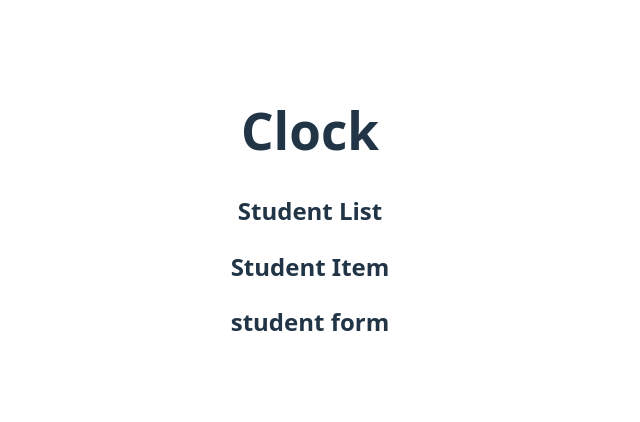
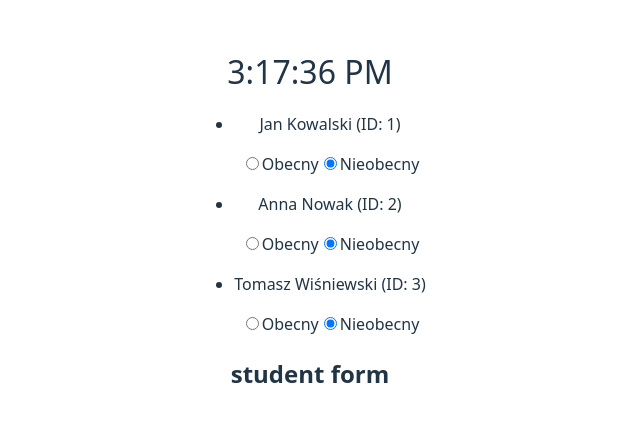
Before and after one commit to wsad4679/bell-buddy, a React (Vite) app: page / in a window 1280 px wide. Shown: the part 186-608 px from the top of the page, without its empty margins (330-970 px from the left). Built offline with nearby package versions, Linux system fonts and the light colour scheme.

Commit message:
Moved components to component folder, Create Student list and item

```diff
--- a/src/App.tsx
+++ b/src/App.tsx
@@ -1,8 +1,7 @@
 import './App.css'
-import Clock from './Clock'
-import StudentList from './StudentList'
-import StudentItem from './StudentItem'
-import AddStudentForm from './AddStudentForm'
+import Clock from './Components/Clock.tsx'
+import StudentList from './Components/StudentList.tsx'
+import AddStudentForm from './Components/AddStudentForm.tsx'
 
 function App() {
 
@@ -13,7 +12,6 @@ function App() {
 
       <StudentList/>
 
-      <StudentItem/>
 
       <AddStudentForm/>
     </>
--- a/src/Clock.tsx
+++ /dev/null
@@ -1,11 +0,0 @@
-const Clock = () =>
-{
-
-
-    return(
-        <h1>Clock</h1>
-    )
-
-}
-
-export default Clock
--- /dev/null
+++ b/src/Components/StudentItem.tsx
@@ -0,0 +1,43 @@
+import React from "react";
+
+interface Student {
+    id: number;
+    name: string;
+    surname: string;
+    isPresent: boolean;
+}
+
+interface StudentItemProps {
+    student: Student;
+    onChange: (id: number, isPresent: boolean) => void;
+}
+
+const StudentItem: React.FC<StudentItemProps> = ({ student, onChange }) => {
+    return (
+        <li>
+            <p>
+                {student.name} {student.surname} (ID: {student.id})
+            </p>
+            <label>
+                <input
+                    type="radio"
+                    name={`presence-${student.id}`}
+                    checked={student.isPresent}
+                    onChange={() => onChange(student.id, true)}
+                />
+                Obecny
+            </label>
+            <label>
+                <input
+                    type="radio"
+                    name={`presence-${student.id}`}
+                    checked={!student.isPresent}
+                    onChange={() => onChange(student.id, false)}
+                />
+                Nieobecny
+            </label>
+        </li>
+    );
+};
+
+export default StudentItem;
--- /dev/null
+++ b/src/Components/StudentList.tsx
@@ -0,0 +1,39 @@
+import React, { useState } from "react";
+import StudentItem from "./StudentItem.tsx";
+
+interface Student {
+    id: number;
+    name: string;
+    surname: string;
+    isPresent: boolean;
+}
+
+const StudentList: React.FC = () => {
+    const [students, setStudents] = useState<Student[]>([
+        { id: 1, name: "Jan", surname: "Kowalski", isPresent: false },
+        { id: 2, name: "Anna", surname: "Nowak", isPresent: false },
+        { id: 3, name: "Tomasz", surname: "Wiśniewski", isPresent: false },
+    ]);
+
+    const handleAttendanceChange = (id: number, isPresent: boolean) => {
+        setStudents((prev) =>
+            prev.map((student) =>
+                student.id === id ? { ...student, isPresent } : student
+            )
+        );
+    };
+
+    return (
+        <ul>
+            {students.map((student) => (
+                <StudentItem
+                    key={student.id}
+                    student={student}
+                    onChange={handleAttendanceChange}
+                />
+            ))}
+        </ul>
+    );
+};
+
+export default StudentList;
--- a/src/StudentItem.tsx
+++ /dev/null
@@ -1,9 +0,0 @@
-const StudentItem = () =>
-{
-
-    return(
-        <h2>Student Item</h2>
-    )
-}
-
-export default StudentItem
--- a/src/StudentList.tsx
+++ /dev/null
@@ -1,13 +0,0 @@
-const StudentList = () =>
-{
-
-
-
-
-    return (
-        <h2>Student List</h2>
-    )
-
-}
-
-export default StudentList
```
Also changed, not shown: src/Components/AddStudentForm.tsx (renamed from src/AddStudentForm.tsx).
